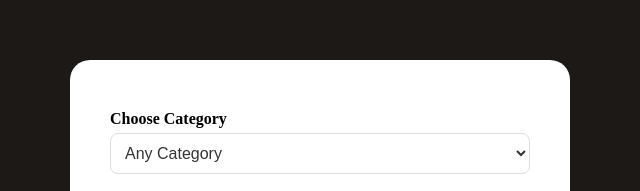
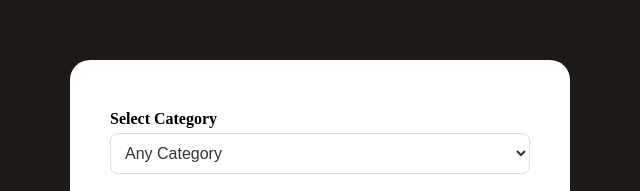
Before and after one commit to baljinder2024/api-quiz-app-js, a plain HTML site: page Day #61 - Api Quiz Game/index.html in a window 1280 px wide. Shown: the part 139-330 px from the top of the page, 320-960 px from the left. Drawn offline with Linux system fonts and the light colour scheme; no server answers.

Commit message:
Update index.html

```diff
--- a/Day #61 - Api Quiz Game/index.html
+++ b/Day #61 - Api Quiz Game/index.html
@@ -11,7 +11,7 @@
   <div id="quiz-container">
     <div id="game-setup">
         <div>
-            <label>Choose Category</label>
+            <label>Select Category</label>
             <select id="category">
                <option value="">Any Category</option>
             </select>
```
